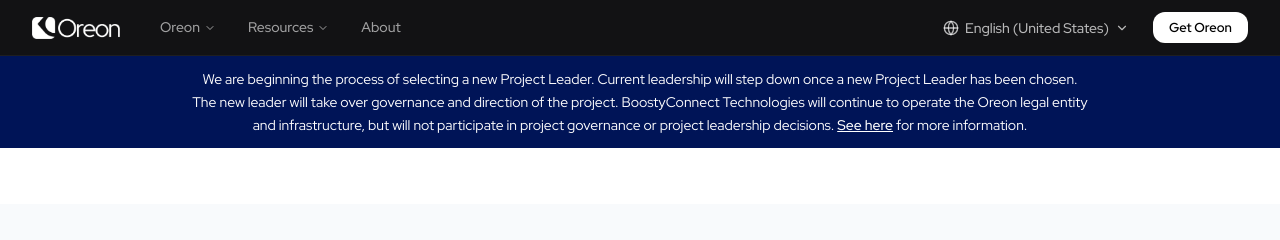
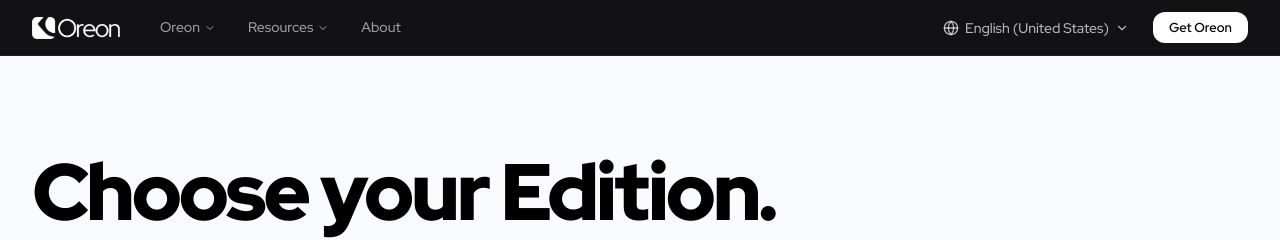
Before and after one commit to oreonhq/website, a Next.js app: page /en_us/oreon/download in a window 1280 px wide. Shown: the top 240 px of the page. Built offline with nearby package versions, Linux system fonts and the light colour scheme.

Commit message:
PL notice

```diff
--- a/app/[locale]/layout.tsx
+++ b/app/[locale]/layout.tsx
@@ -7,7 +7,6 @@
 import Header from '@/components/Header'
 import Footer from '@/components/Footer'
 import { SetLocaleAttr } from '@/components/SetLocaleAttr'
-import LeadershipBanner from '@/components/LeadershipBanner'
 
 export const metadata: Metadata = {
   title: 'Oreon HQ',
@@ -28,17 +27,10 @@
   const resolvedParams = params instanceof Promise ? await params : params
   const locale = resolvedParams.locale
   const messages = await getMessages(locale)
-  const showBanner = locale === 'en_us' || locale === 'en_gb'
-
   return (
     <I18nProvider locale={locale} messages={messages}>
       <SetLocaleAttr locale={locale} />
       <Header />
-      {showBanner && (
-        <div className="pt-[56px]">
-          <LeadershipBanner />
-        </div>
-      )}
       {children}
       <Footer />
     </I18nProvider>
--- a/components/LeadershipBanner.tsx
+++ /dev/null
@@ -1,23 +0,0 @@
-const PL_ELECTION_URL = 'https://community.oreonhq.com/t/oreon-pl-election-2026/25'
-
-export default function LeadershipBanner() {
-  return (
-    <div className="w-full bg-[#001457] text-white px-4 py-3 text-center text-sm font-light leading-relaxed">
-      <p className="max-w-4xl mx-auto">
-        We are beginning the process of selecting a new Project Leader. Current leadership will step down once a new
-        Project Leader has been chosen. The new leader will take over governance and direction of the project. BoostyConnect
-        Technologies will continue to operate the Oreon legal entity and infrastructure, but will not participate in project
-        governance or project leadership decisions.{' '}
-        <a
-          href={PL_ELECTION_URL}
-          target="_blank"
-          rel="noopener noreferrer"
-          className="underline font-medium hover:opacity-90"
-        >
-          See here
-        </a>{' '}
-        for more information.
-      </p>
-    </div>
-  )
-}
```
